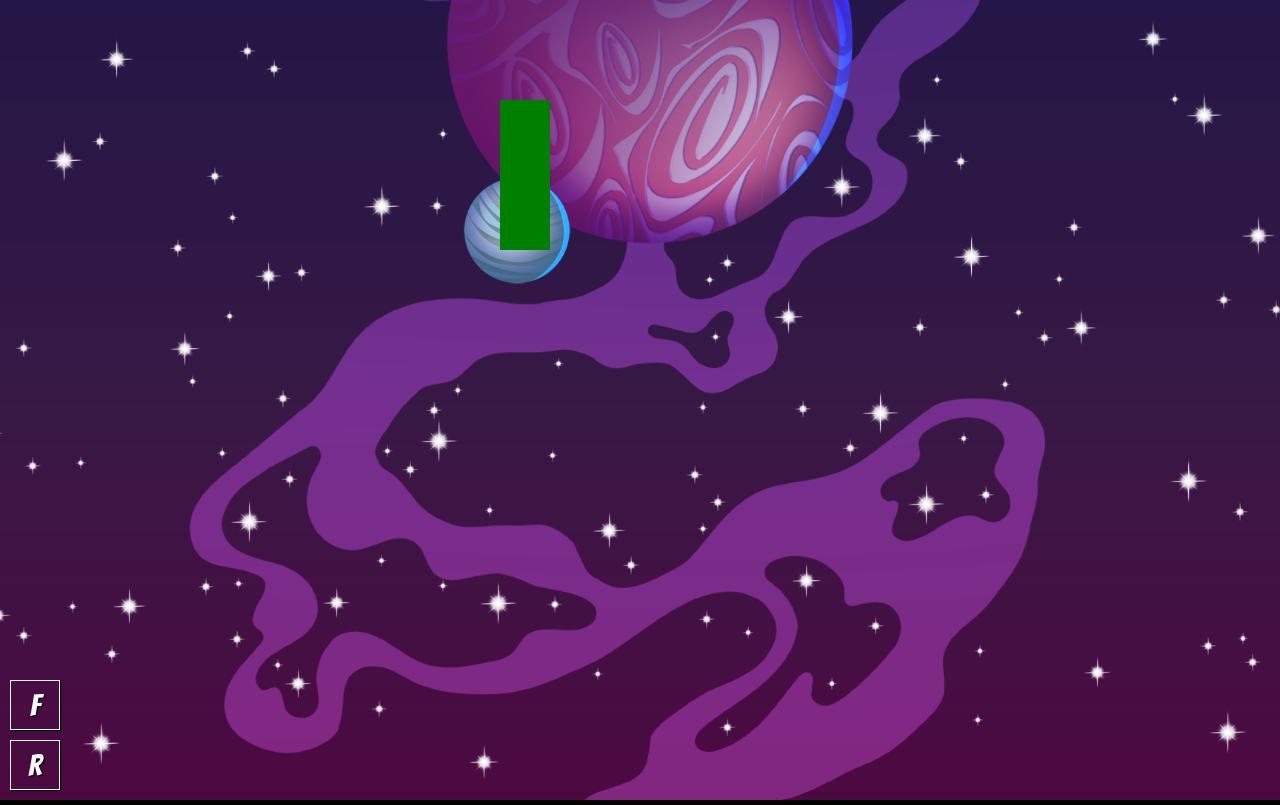
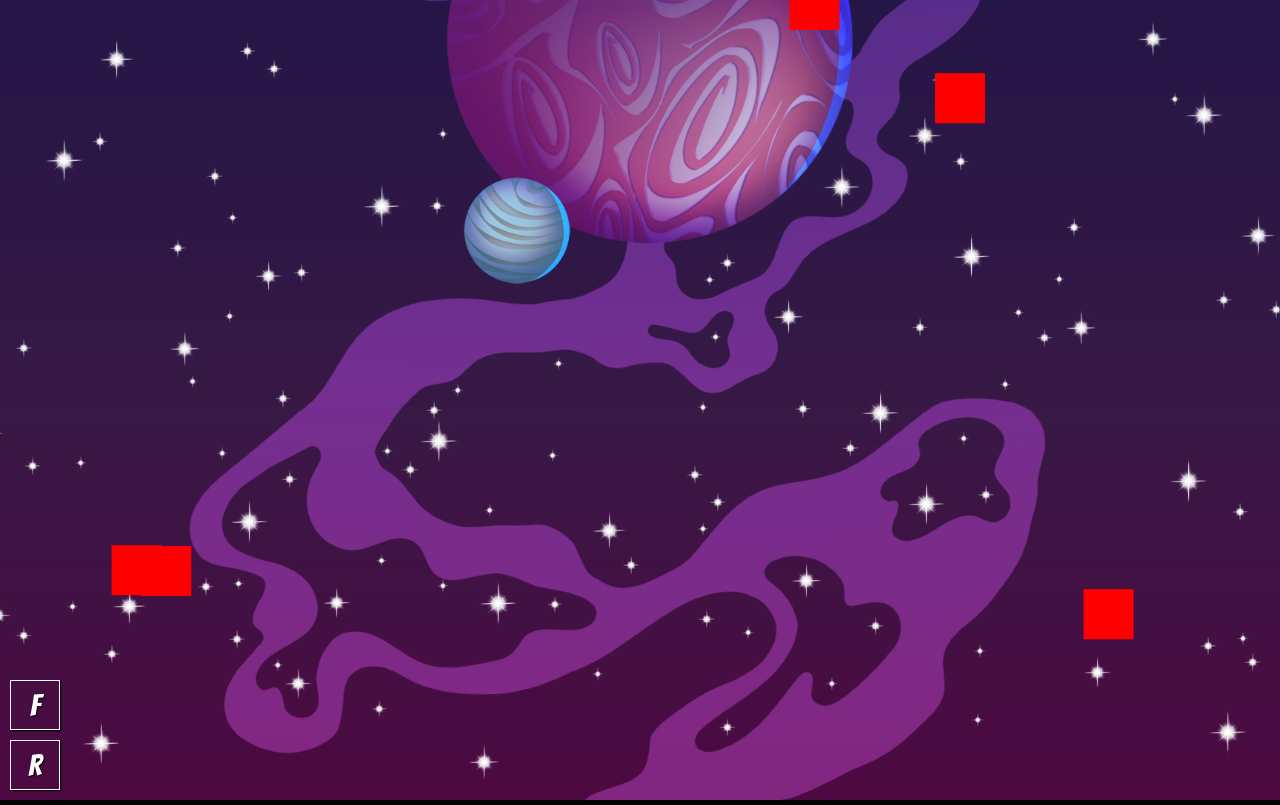
Before and after one commit to kanishkasd/Js-spaceShooter, a website built with Vite: page index.html in a window 1280 px wide. Built offline with nearby package versions, Linux system fonts and the light colour scheme.

Commit message:
simple changes

```diff
--- a/enemy.js
+++ b/enemy.js
@@ -1,15 +1,25 @@
+
 class Enemy {
-    constructor(game){
+    constructor(game) {
         this.game = game;
-        this.x;
-        this.y;
-        this.speedX;
-        this.speedY;
+        this.x = Math.random() * this.game.width;
+        this.y =  Math.random() * this.game.height;
+        this.speedX = 0;
+        this.speedY = Math.random() * 4 + 1;
         this.width = 50;
         this.height = 50;
-    }
-    draw(){
 
     }
+    draw() {
+        this.game.ctx.fillStyle = "red";
+        this.game.ctx.fillRect(this.x, this.y, this.width, this.height);
 
+        if(this.y > this.game.height){
+            this.y = -this.height;
+        }
+    }
+    update(){
+        this.x += this.speedX;
+        this.y += this.speedY;
+    }
 }
--- a/index.html
+++ b/index.html
@@ -19,8 +19,8 @@
         <button id="resetButton">R</button>
     </div>
 
-    <script type="module" src="./enemy.js"></script>
-    <script type="module" src="./main.js"></script>
+    <script  src="./enemy.js"></script>
+    <script  src="./main.js"></script>
 </body>
 
 </html>
--- a/main.js
+++ b/main.js
@@ -1,42 +1,62 @@
 
 class Game {
-    constructor(canvas) {
+    constructor(canvas, ctx) {
         this.canvas = canvas;
+        this.ctx = ctx;
         this.width = this.canvas.width;
-        this.height = this.canvas.height;  // ensure that width & height of the canvas same as canvas
-        this.posX = 50;
+        this.height = this.canvas.height;
+        this.posX = 0;
 
-        window.addEventListener('resize', e => { // e gives us the event of the current window
+        this.enemy1 = new Enemy(this);
+        this.enemy2 = new Enemy(this);
+        this.enemy3 = new Enemy(this);
+        this.enemy4 = new Enemy(this);
+        this.enemy5 = new Enemy(this);
+
+        this.start()
+
+        window.addEventListener('resize', e => { // we use e keyword to get this object not the window
             this.resize(e.target.innerWidth, e.target.innerHeight)
         });
+    }
+
+    start() {
+        this.resize(window.innerWidth, window.innerHeight);
     }
     resize(width, height) {
         this.canvas.width = width;
         this.canvas.height = height;
         this.width = width;
         this.height = height;
+        this.ctx.fillStyle = "green";
     }
 
-    render(context) {
-       this.posX++;
-        context.fillRect(this.posX, 100, 50, 150);
+    render() {
+        this.enemy1.draw();
+        this.enemy1.update();
+        this.enemy2.draw();
+        this.enemy2.update();
+        this.enemy3.draw();
+        this.enemy3.update();
+        this.enemy4.draw();
+        this.enemy4.update();
+        this.enemy5.draw();
+        this.enemy5.update();
     }
 }
 
 window.addEventListener('load', function() {
     const canvas = document.getElementById('canvas1')
-    const ctx = canvas.getContext('2d')
+    const ctx = canvas.getContext('2d');
     canvas.width = window.innerWidth;
     canvas.height = window.innerHeight;
-    ctx.fillStyle = 'green'
 
-    const game = new Game(canvas);
+    const game = new Game(canvas, ctx);
 
-    function animate(){
-        ctx.clearRect(0, 0 , canvas.width, canvas.height)
-        game.render(ctx)
-        requestAnimationFrame(animate)
+    function animate() {
+        ctx.clearRect(0, 0, canvas.width, canvas.height)
+        game.render(ctx);
+        requestAnimationFrame(animate) // call animate function recusively
     }
     requestAnimationFrame(animate)
-
 })
```
